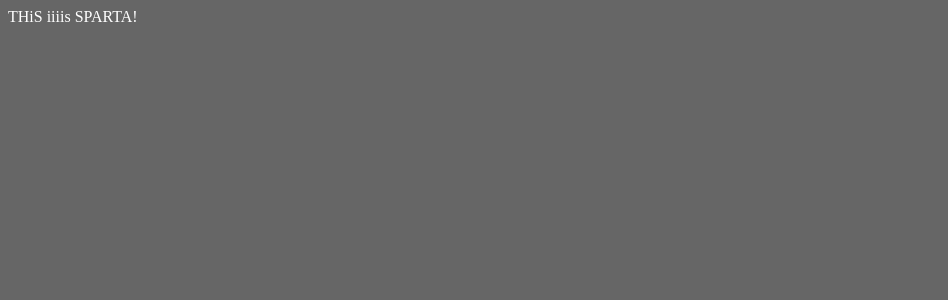
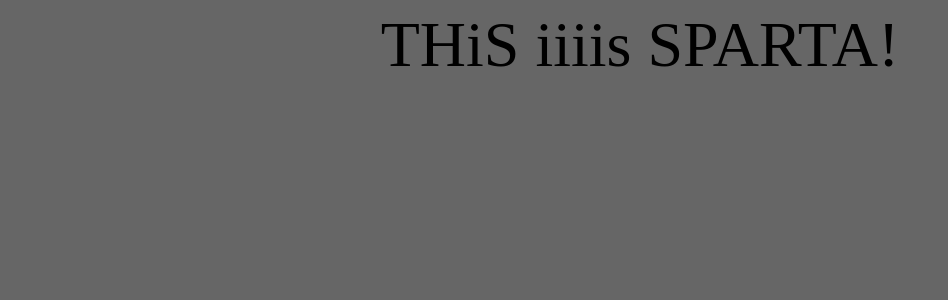
Before and after one commit to zuhijan/reactMarathon, a React app: page / in a window 1280 px wide. Shown: the top 300 px of the page, without its empty margins (0-948 px from the left). Built offline with nearby package versions, Linux system fonts and the light colour scheme.

Commit message:
complete setting TS

```diff
--- a/declaration.d.ts
+++ /dev/null
@@ -1 +0,0 @@
-declare module '*.scss';
--- a/package.json
+++ b/package.json
@@ -19,6 +19,7 @@
     "@types/react": "^16.9.55",
     "@types/react-dom": "^16.9.9",
     "css-loader": "^5.0.0",
+    "css-modules-typescript-loader": "^4.0.1",
     "html-webpack-plugin": "^4.5.0",
     "node-sass": "^4.14.1",
     "sass-loader": "^10.0.4",
--- a/src/App.tsx
+++ b/src/App.tsx
@@ -1,13 +1,12 @@
 import React, { FC } from 'react';
 import cn from 'classnames';
-import s from './App.modules.scss';
-import "./custom.css";
+import s from "./App.module.scss";
 import {one} from "./example";
 
 const App: FC = () => {
     one();
     return (
-        <div className={cn(s.header, "color")}>
+        <div className={cn(s.header)}>
             THiS iiiis SPARTA!
         </div>
     )
--- a/src/custom.css
+++ /dev/null
@@ -1,3 +0,0 @@
-.color {
-    color: #fff;
-}
--- a/webpack.config.js
+++ b/webpack.config.js
@@ -21,16 +21,21 @@ module.exports = {
                 exclude: [/node_modules/],
             },
             {
-                test: /\.(s*)css$/,
+                test: /\.css$/,
+                use: ["style-loader", "css-loader"]
+            },
+            {
+                test: /\.scss$/,
                 use: [
                     "style-loader",
+                    "css-modules-typescript-loader?modules",
                     {
                     loader: "css-loader",
                     options: {
                         modules: {
                             mode: "local",
                             localIdentName: "[name]__[local]__[hash:base64:5]",
-                            auto: /\.modules\.\w+$/i,
+                            auto: /\.module\.\w+$/i,
                         }
                     }
                 },
```
Also changed, not shown: src/App.module.scss (renamed from src/App.modules.scss), 2 other files (tests, documents, lock files or other folders).
